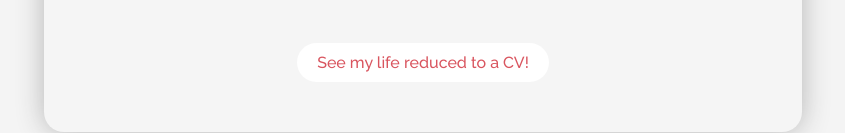
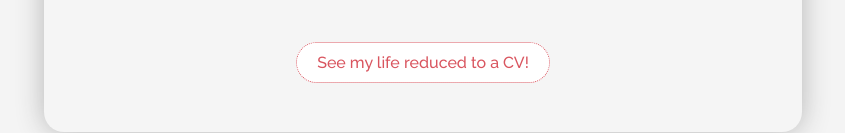
Before and after one commit to amandalng/personal-website-old, a plain HTML site: page index.html in a window 1280 px wide. Shown: the part 1214-1347 px from the top of the page, without its empty margins (217-1062 px from the left). Drawn offline with Linux system fonts and the light colour scheme.

Commit message:
make my profile prettier

```diff
--- a/style.css
+++ b/style.css
@@ -74,7 +74,7 @@ h5 {
 }
 
 .button {
-  border: none;
+  border: 1px dotted #D9555F;
   background-color: white;
   padding: 10px 20px;
   text-align: center;
```
